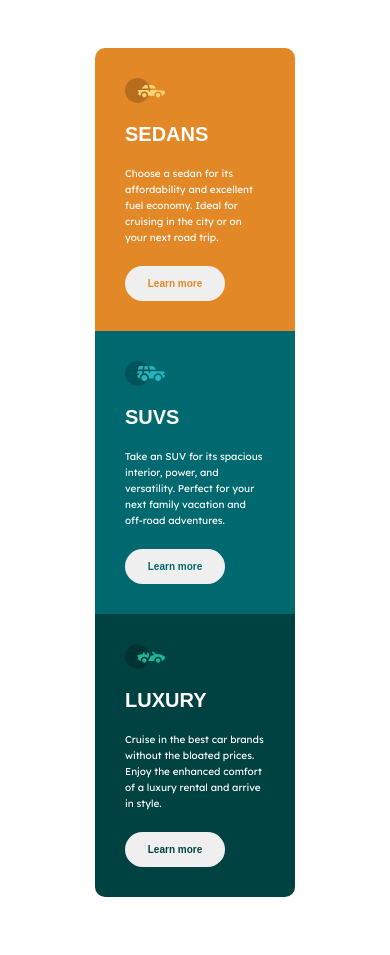
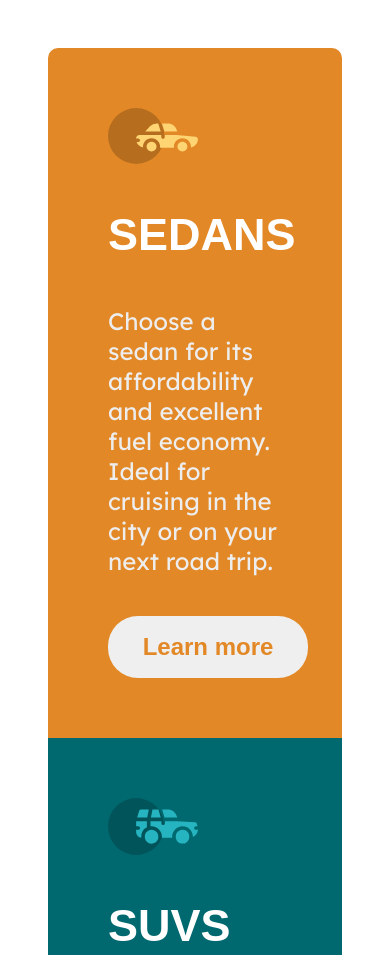
Before and after one commit to Anile7/3-column-preview-card, a plain HTML site: page index.html in a window 390 px wide. Shown: the top 955 px of the page. Drawn offline with Linux system fonts and the light colour scheme; a web font is replaced by a local one.

Commit message:
Update style.css

```diff
--- a/style.css
+++ b/style.css
@@ -39,6 +39,7 @@ body {
   font-size: 10px;
   margin-bottom: 50px;
   line-height: 16px;
+  color: #ededed;
 }
 
 .learn-more-1, .learn-more-2, .learn-more-3 {
@@ -47,7 +48,7 @@ body {
   border: 2px solid transparent;
   border-radius: 20px;
   width: 100px;
-  padding: 10px 11px;
+  padding: 11px 11px;
   cursor: pointer;
 }
 .learn-more-1 {
@@ -85,10 +86,29 @@ button:hover {
 
   .cards {
     flex-direction: column;
-    max-width: 200px;
+    max-width: 90%;
+  }
+  .card-1, .card-2, .card-3 {
+    padding: 60px;
+  }
+
+  .card-logo {
+    width: 90px;
+  }
+  .card-title {
+    font-size: 45px;
   }
 
   .card-info {
-    margin-bottom: 20px;
+    margin-bottom: 40px;
+    font-size: 24px;
+    line-height: 30px;
+  }
+
+  .learn-more-1, .learn-more-2, .learn-more-3 {
+    font-size: 24px;
+    width: 200px;
+    border-radius: 30px;
+    padding: 15px;
   }
 }
```
